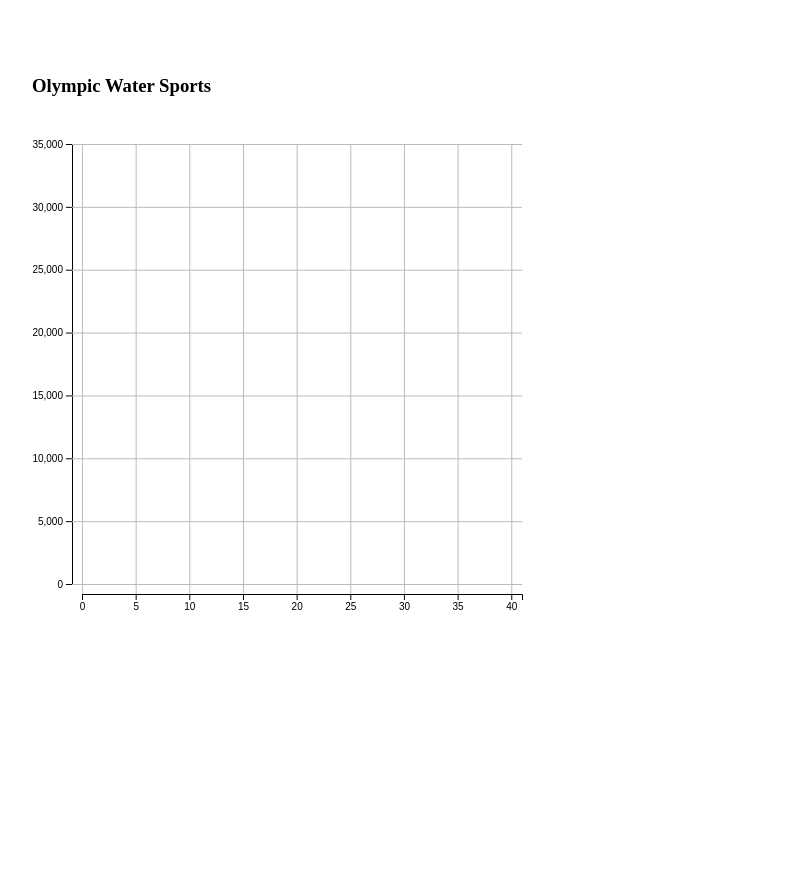
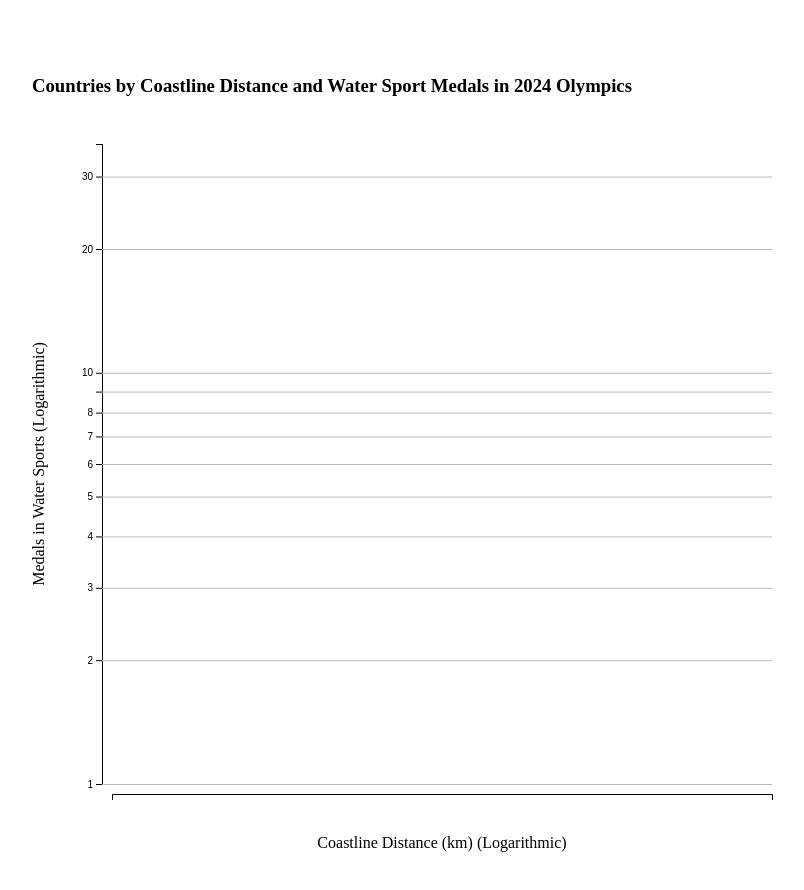
Before and after one commit to ZhaoSophie/Olympic-Water-Sports, a plain HTML site: page index.html in a window 1280 px wide. Shown: the whole page, without its empty margins (43-847 px from the left). Before the commit the page ends 800 px from the top, so only its background shows below. Drawn offline with nearby package versions, Linux system fonts and the light colour scheme; no server answers.

Commit message:
Added labels and made logarithmic (Milestone 2)

```diff
--- a/index.html
+++ b/index.html
@@ -16,21 +16,19 @@
 
 <body style="margin: 75">
   <h3>
-    Olympic Water Sports
+    Countries by Coastline Distance and Water Sport Medals in 2024 Olympics
     <script src="https://d3js.org/d3.v7.min.js"></script>
   </h3>
   <p>
     <br />
-    <svg height=500 width=500 style="margin-bottom:50px"></svg>
+    <svg height=750 width=750 style="margin-bottom:50px"></svg>
     <script>
       // Coastlines Mappings
       let coastlines = new Map()
-      let maxCoast = 0;
 
       d3.csv('../data/coastlines.csv').then( (data) => {
         data.forEach( (d, i) => {
-          coastlines.set(d.country, d.coastline_wf);
-          maxCoast = Math.max(maxCoast, d.coastline_wf);
+          coastlines.set(d.country, Number(d.coastline_wf));
         })
       })
 
@@ -41,7 +39,7 @@
       const svg = d3.select('svg');
       const width = svg.attr('width');
       const height = svg.attr('height');
-      const margins = {top: 10, right: 10, bottom: 50, left: 50};
+      const margins = {top: 10, right: 10, bottom: 100, left: 80};
       const chartWidth = width - margins.left - margins.right;
       const chartHeight = height - margins.top - margins.bottom;
 
@@ -62,18 +60,40 @@
           }
         })
 
-        console.log(medal_counts);
-        console.log(medal_counts.size);
-        console.log(maxCoast);
+        const medal_count_array = Array.from(medal_counts.values());
+        const coastline_array= Array.from(coastlines.values());
+
+        const filtered_array = coastline_array.filter(d => d > 0);
+
+        console.log(filtered_array)
 
         // Extents and Scales
-        // const xExtent = d3.extent(data, d => d['Release Day'] );
-        const xScale = d3.scaleLinear().domain([0, medal_counts.size])
+        const xExtent = d3.extent(filtered_array);
+        const xScale = d3.scaleLog().domain(xExtent)
                                        .range([0, chartWidth]);
 
-        // const yExtent = d3.extent(data, d => d['Transistors(million)'] );
-        const yScale = d3.scaleLinear().domain([0, 35000])    // should be maxCoast but there are outliers
+        const yExtent = d3.extent(medal_count_array);
+        console.log(yExtent);
+        const yScale = d3.scaleLog().domain(yExtent)
                                        .range([chartHeight, 0]);
+
+        // Labels
+
+        svg.append("text")
+            .attr("class", "y label")
+            .attr("text-anchor", "middle")
+            .attr("x", -chartHeight/2 - margins.top)
+            .attr("dy", ".75em")
+            .attr("transform", "rotate(-90)")
+            .text("Medals in Water Sports (Logarithmic)");
+
+        svg.append("text")
+            .attr("class", "x label")
+            .attr("text-anchor", "middle")
+            .attr("dominant-baseline", "middle")
+            .attr("x", chartWidth/2 + margins.left)
+            .attr("y", height-40)
+            .text("Coastline Distance (km) (Logarithmic)");
 
         // Axes
 
@@ -81,7 +101,7 @@
         svg.append('g')
            .attr("class", "axis")
            .attr('transform',`translate(${margins.left-10},${margins.top})`)
-           .call(leftAxis);
+           .call(leftAxis)
 
         let bottomAxis = d3.axisBottom(xScale);
         svg.append('g')
@@ -115,10 +135,10 @@
           console.log(coastlines.get(country));
 
           if (coastlines.has(country)) {
-            chartArea.append('circle')
-              .attr('cx', xScale(medals))
-              .attr('cy', yScale(coastlines.get(country)))
-              .attr('r', 3)
+              chartArea.append('circle')
+              .attr('cx', xScale(coastlines.get(country)))
+              .attr('cy', yScale(medals))
+              .attr('r', 5)
               .style('fill', '#00008B');
           }
 
```
